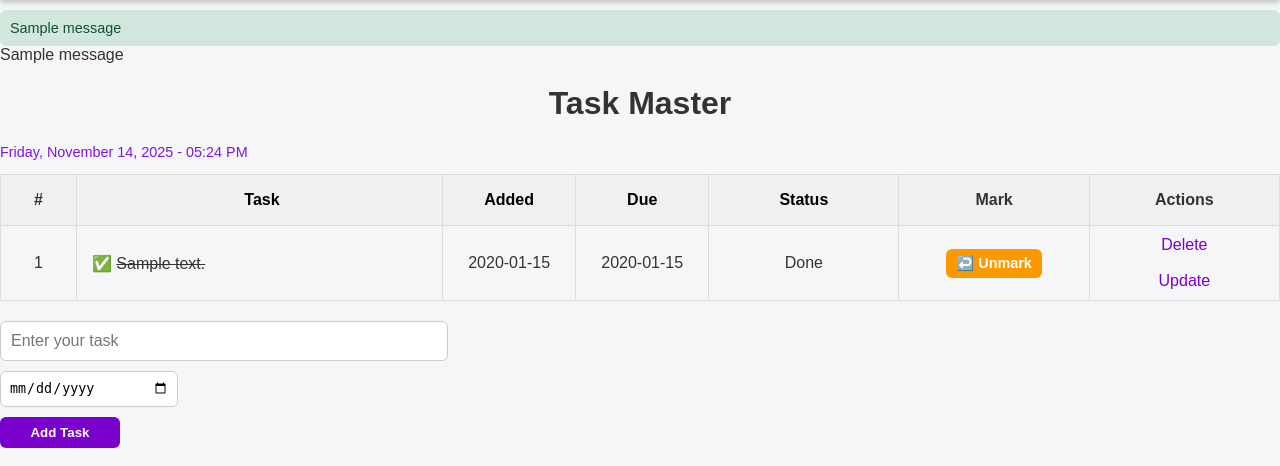
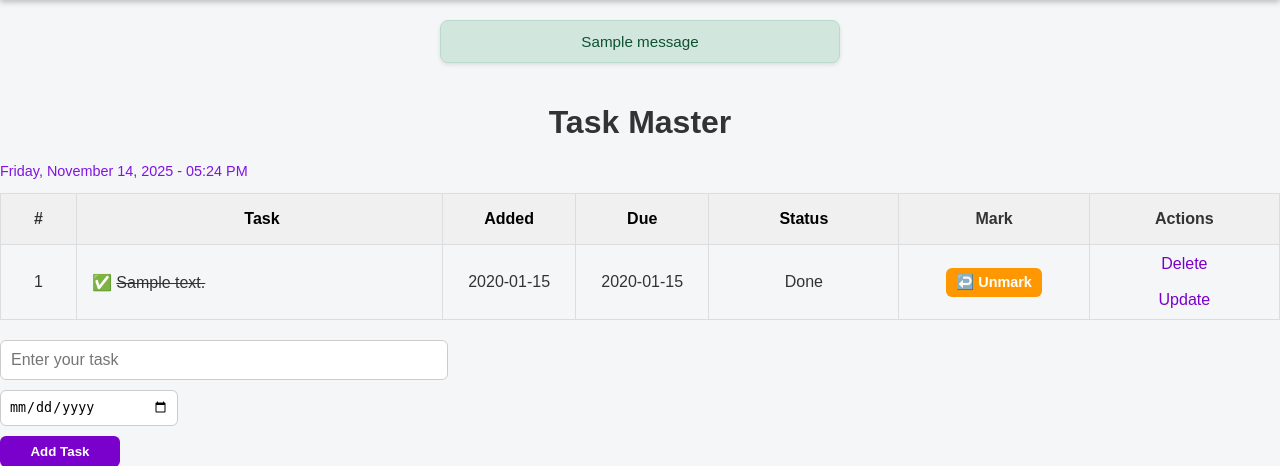
Before and after one commit to gadm12/todo-app, a Flask app: page / in a window 1280 px wide. Shown: the part 48-514 px from the top of the page. Run offline with Flask 3, Linux system fonts and the light colour scheme; a user stored in the database is signed in; tables that the repository leaves empty hold one stand-in row (values such as "Sample post"); one stand-in notice (Sample message) is shown.

Commit message:
style: Improve UI and styling for templates

```diff
--- a/V2.1_Flask/app.py
+++ b/V2.1_Flask/app.py
@@ -117,11 +117,11 @@
         try:
             db.session.add(new_task)
             db.session.commit()
-            flash("Task added successfully")
+            flash("Task added successfully", "success")
             return redirect(url_for("index"))
         except Exception as e:
             print(f"Error adding task: {e}")
-            flash("There was an issue adding your task")
+            flash("There was an issue adding your task", "danger")
             return redirect(url_for("index"))
     else:
         sort = request.args.get("sort", "created")
@@ -158,7 +158,7 @@
 
         try:
             db.session.commit()
-            flash("Task has been updated")
+            flash("Task has been updated", "info")
             return redirect(url_for("index"))
         except Exception as e:
             db.session.rollback()
@@ -171,7 +171,7 @@
 @login_required
 def delete(id):
     task_to_delete = Todo.query.filter_by(id=id, user_id=current_user.id).first_or_404()
-    flash("Task has been deleted")
+    flash("Task has been deleted", "danger")
     try:
         db.session.delete(task_to_delete)
         db.session.commit()
@@ -188,7 +188,7 @@
 
     task.completed = 1
     db.session.commit()
-    flash("Task has been marked complete")
+    flash("Task has been marked complete", "info")
     return redirect(url_for("index"))
 
 
@@ -200,7 +200,7 @@
 
     unmark_task.completed = 0
     db.session.commit()
-    flash("Task has been marked as incomplete")
+    flash("Task has been marked as incomplete", "danger")
     return redirect(url_for("index"))
 
 
--- a/V2.1_Flask/static/CSS/main.css
+++ b/V2.1_Flask/static/CSS/main.css
@@ -525,3 +525,37 @@
   background-color: #cff4fc;
   color: #055160;
 }
+/* Flash message styling (shared across all pages) */
+.flash-container {
+  max-width: 400px;
+  margin: 20px auto;
+  text-align: center;
+}
+
+.flash {
+  padding: 12px 16px;
+  margin-bottom: 10px;
+  border-radius: 8px;
+  font-weight: 500;
+  font-size: 0.95em;
+  box-shadow: 0 2px 4px rgba(0, 0, 0, 0.1);
+}
+
+/* Color themes for flash messages */
+.flash.success {
+  background-color: #d1e7dd;
+  color: #0f5132;
+  border: 1px solid #badbcc;
+}
+
+.flash.danger {
+  background-color: #f8d7da;
+  color: #842029;
+  border: 1px solid #f5c2c7;
+}
+
+.flash.info {
+  background-color: #cff4fc;
+  color: #055160;
+  border: 1px solid #b6effb;
+}
--- a/V2.1_Flask/templates/base.html
+++ b/V2.1_Flask/templates/base.html
@@ -25,13 +25,13 @@
   </nav>
 
   <div class="container">
-    {% with messages = get_flashed_messages(with_categories=true) %}
+    <!-- {% with messages = get_flashed_messages(with_categories=true) %}
       {% if messages %}
         {% for category, message in messages %}
           <div class="flash {{ category }}">{{ message }}</div>
         {% endfor %}
       {% endif %}
-    {% endwith %}
+    {% endwith %} -->
 
     {% block content %}{% endblock %}
   </div>
--- a/V2.1_Flask/templates/index.html
+++ b/V2.1_Flask/templates/index.html
@@ -8,20 +8,15 @@
 
     {% block content %}
 
-        {% with messages = get_flashed_messages() %}
-            {% if messages %}
-                <div class="flash-messages">
-                {% for message in messages %}
-                    <div class="alert alert-info" role="alert">
-                    <!-- <div class="alert alert-danger alert dismissable fade show" role="alert"> -->
-                    {{ message}}
-                    <!-- <button type="button" class="close" data-dismiss="alert"></button>
-                    <span aria-hidden="true">&times;</span> -->
-                    </div>
-                {% endfor %}
-                </div>
-            {% endif %}
-        {% endwith %}
+        {% with messages = get_flashed_messages(with_categories=true) %}
+  {% if messages %}
+    <div class="flash-container">
+      {% for category, message in messages %}
+        <div class="flash {{ category }}">{{ message }}</div>
+      {% endfor %}
+    </div>
+  {% endif %}
+{% endwith %}
 
 
 
```
